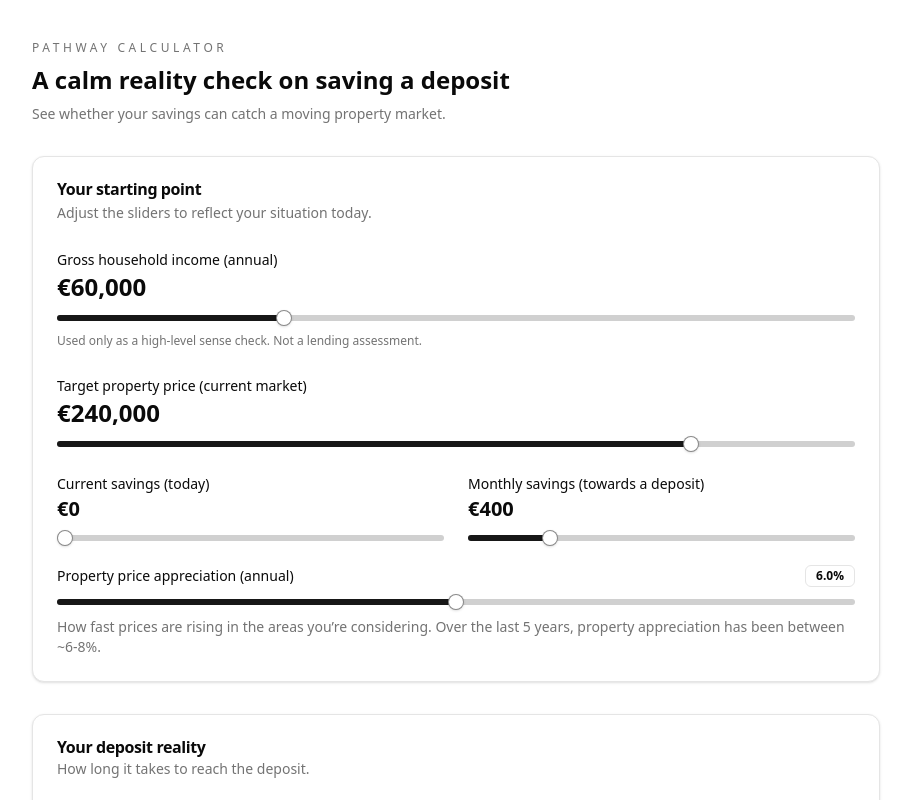
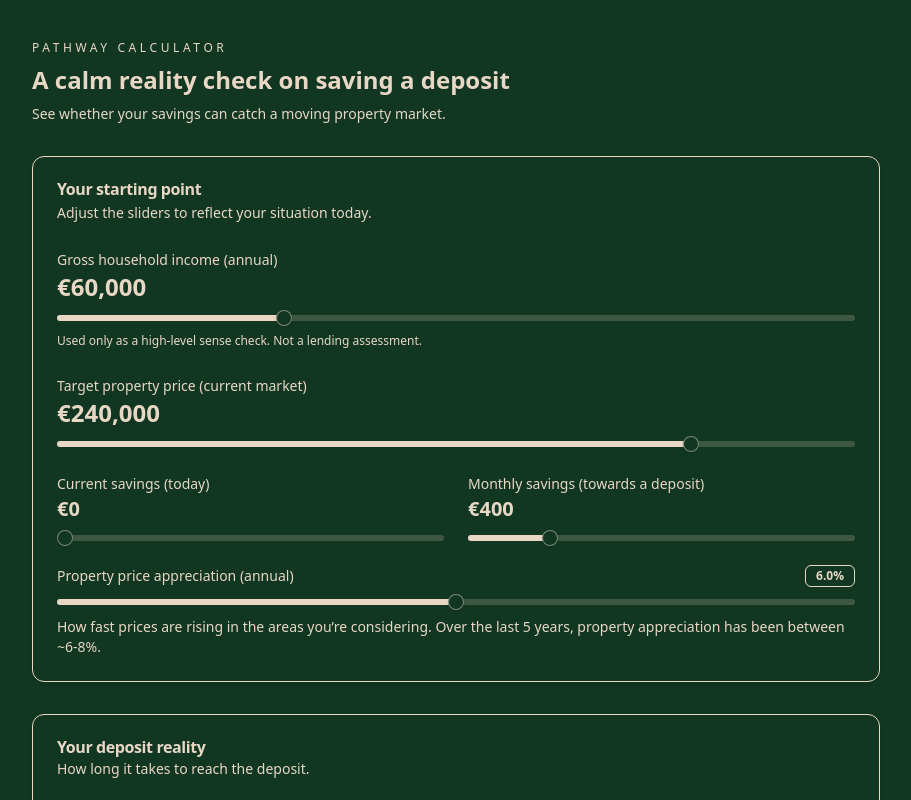
Before and after one commit to chris-88/goal-calc, a React (Vite) app: page / in a window 1280 px wide. Shown: the top 800 px of the page, without its empty margins (184-1095 px from the left). Built offline with nearby package versions, Linux system fonts and the light colour scheme.

Commit message:
UPDATE: colour changes implemented

```diff
--- a/src/App.tsx
+++ b/src/App.tsx
@@ -225,7 +225,6 @@ function App() {
     '≤ 5 years',
     'Deposit saved',
   ]
-  const segmentColors = ['#48252F', '#123A28', '#123A28', '#E7D4BB']
 
   return (
     <div className="min-h-screen bg-background text-foreground">
@@ -385,8 +384,10 @@ function App() {
                 {segments.map((segment, index) => (
                   <div
                     key={segment}
-                    className={`h-2 rounded-full ${index === verdict.index ? '' : 'opacity-40'}`}
-                    style={{ backgroundColor: segmentColors[index] }}
+                    className={`h-2 rounded-full ${
+                      index === verdict.index ? '' : 'opacity-35'
+                    }`}
+                    style={{ backgroundColor: '#E7D4BB' }}
                   />
                 ))}
               </div>
--- a/src/index.css
+++ b/src/index.css
@@ -3,25 +3,25 @@
 
 @layer base {
   :root {
-    --background: 0 0% 100%;
-    --foreground: 0 0% 3.9%;
-    --card: 0 0% 100%;
-    --card-foreground: 0 0% 3.9%;
-    --popover: 0 0% 100%;
-    --popover-foreground: 0 0% 3.9%;
-    --primary: 0 0% 9%;
-    --primary-foreground: 0 0% 98%;
-    --secondary: 0 0% 96.1%;
-    --secondary-foreground: 0 0% 9%;
-    --muted: 0 0% 96.1%;
-    --muted-foreground: 0 0% 45.1%;
-    --accent: 0 0% 96.1%;
-    --accent-foreground: 0 0% 9%;
+    --background: 148 53% 14%;
+    --foreground: 32 43% 84%;
+    --card: 148 53% 14%;
+    --card-foreground: 32 43% 84%;
+    --popover: 148 53% 14%;
+    --popover-foreground: 32 43% 84%;
+    --primary: 32 43% 84%;
+    --primary-foreground: 148 53% 14%;
+    --secondary: 148 30% 20%;
+    --secondary-foreground: 32 43% 84%;
+    --muted: 148 30% 20%;
+    --muted-foreground: 32 43% 84%;
+    --accent: 148 30% 20%;
+    --accent-foreground: 32 43% 84%;
     --destructive: 0 84.2% 60.2%;
     --destructive-foreground: 0 0% 98%;
-    --border: 0 0% 89.8%;
-    --input: 0 0% 89.8%;
-    --ring: 0 0% 3.9%;
+    --border: 32 43% 84%;
+    --input: 32 43% 84%;
+    --ring: 32 43% 84%;
     --chart-1: 12 76% 61%;
     --chart-2: 173 58% 39%;
     --chart-3: 197 37% 24%;
@@ -62,6 +62,8 @@
     border-color: hsl(var(--border));
   }
   body {
-    @apply bg-background text-foreground antialiased;
+    background-color: #123A28;
+    color: #E7D4BB;
+    @apply antialiased;
   }
 }
```
